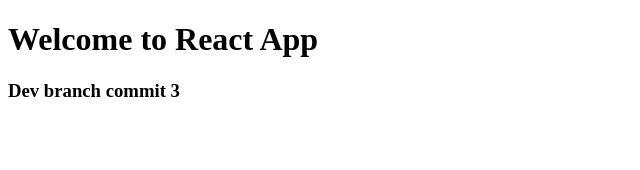
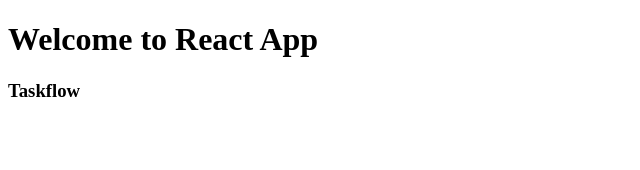
Before and after one commit to joeanidas-6s/github-curriculum, a React (Vite) app: page / in a window 1280 px wide. Shown: the top 170 px of the page, without its empty margins (0-640 px from the left). Built offline with nearby package versions, Linux system fonts and the light colour scheme.

Commit message:
refactor: edited text

```diff
--- a/src/App.tsx
+++ b/src/App.tsx
@@ -4,7 +4,8 @@
   return (
     <>
       <h1>Welcome to React App</h1>
-      <h3>Dev branch commit 3</h3>
+      <h3>Taskflow</h3>
+
     </>
   )
 }
```
